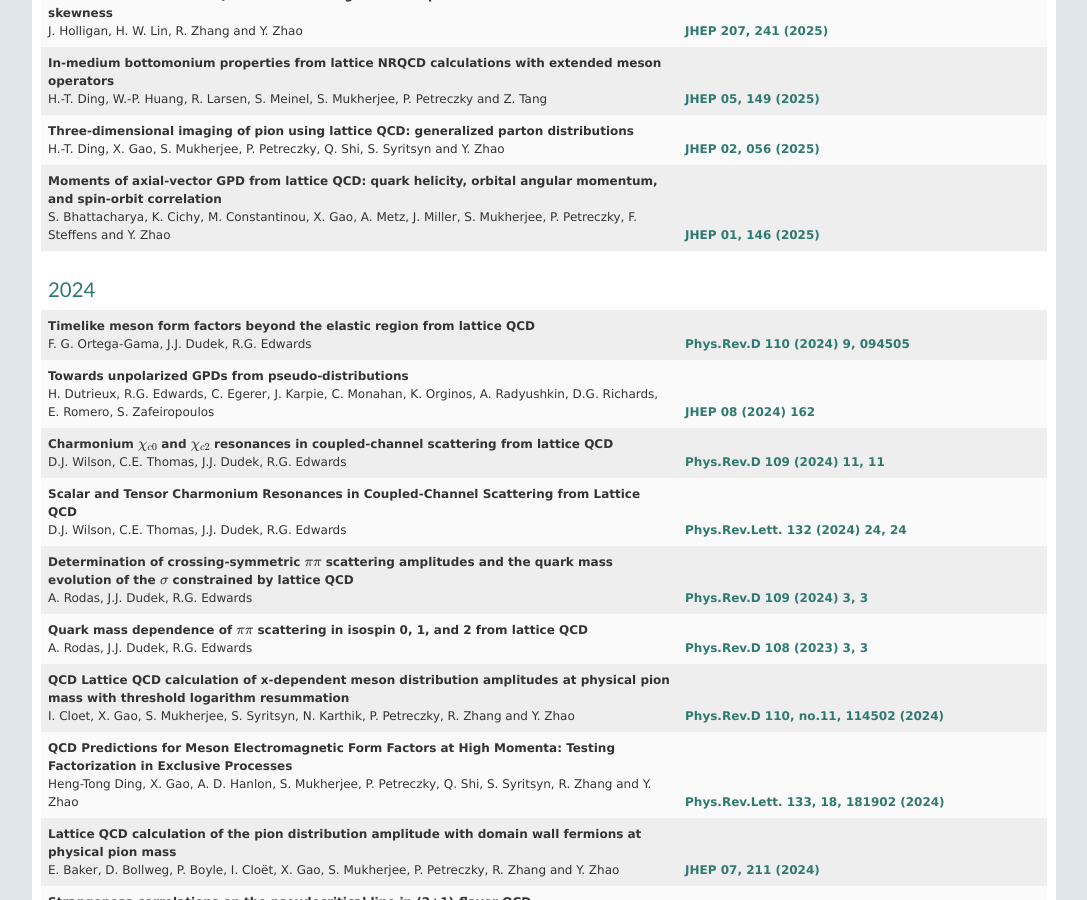
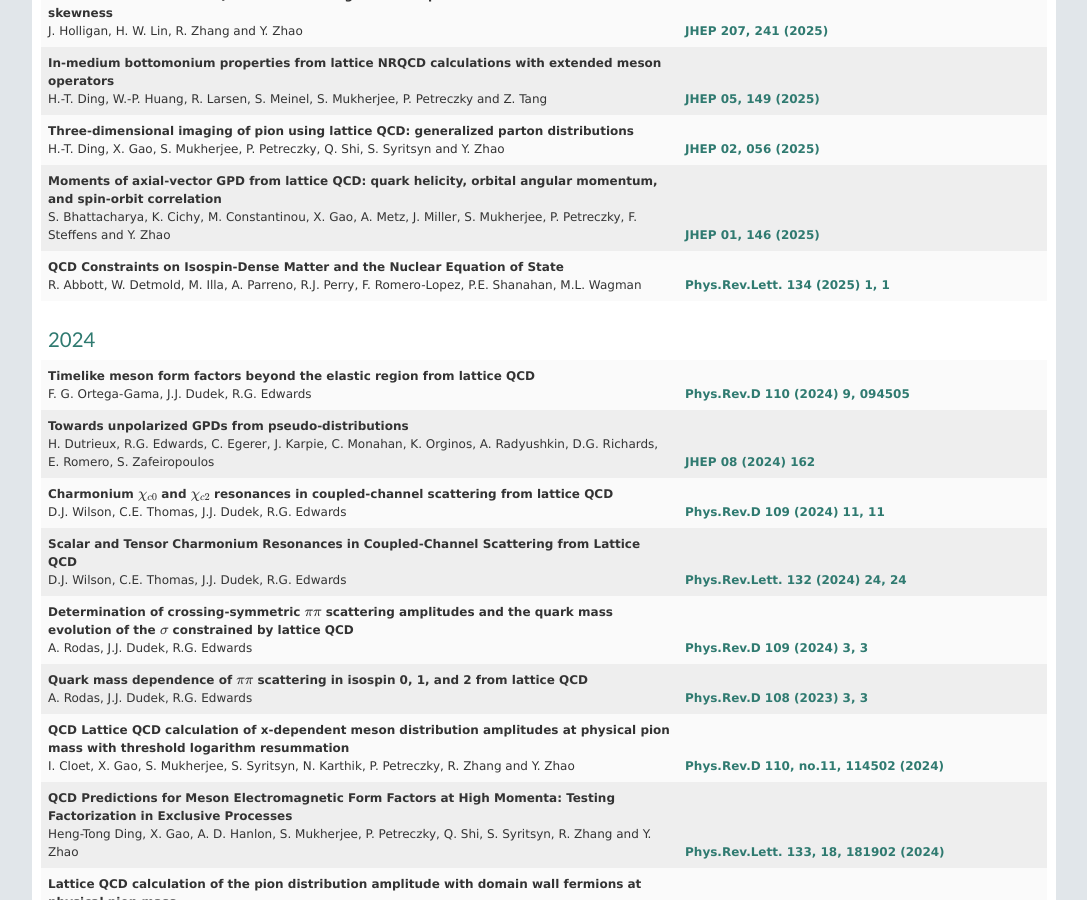
Before and after one commit to LQCDSciDAC/LQCDSciDAC.github.io, a Jekyll site: the page built from publications.html, in a window 1280 px wide and 900 px high, scrolled down 1065 px. Shown: the whole window, without its empty margins (82-1169 px from the left). Built offline with Jekyll 4.4.1, drawn with Linux system fonts in a browser that asks for light colours; formulas are drawn with MathJax 3.

Commit message:
Updates.

```diff
--- a/publications.html
+++ b/publications.html
@@ -70,7 +70,6 @@ layout: default
         <a href="https://inspirehep.net/literature/2922788">Phys.Lett.B 872, 140067 (2026)</a>
       </td>
     </tr>
-
 
 <!-- ================================================================================ -->
   <!-- 2025 -->
@@ -196,6 +195,18 @@ layout: default
         <a href="https://inspirehep.net/literature/2837313">JHEP 01, 146 (2025)</a>
       </td>
     </tr>
+
+    <!-- ******* row  ******* -->
+    <tr class="publications">
+      <td class="publications">
+	<b>QCD Constraints on Isospin-Dense Matter and the Nuclear Equation of State</b><br/>
+R. Abbott, W. Detmold, M. Illa, A. Parreno, R.J. Perry, F. Romero-Lopez, P.E. Shanahan, M.L. Wagman
+      </td>
+      <td class="publications">
+        <a href="https://inspirehep.net/literature/2797712">Phys.Rev.Lett. 134 (2025) 1, 1</a>
+      </td>
+    </tr>
+
 
 
   <!-- ================================================================================ -->
```
